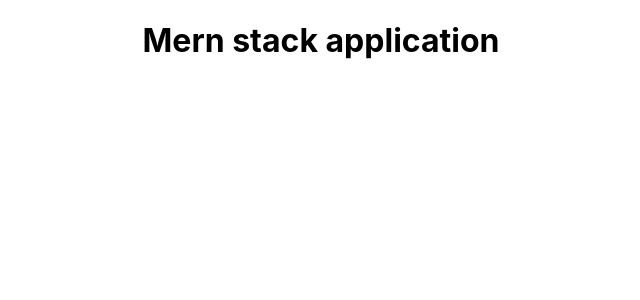
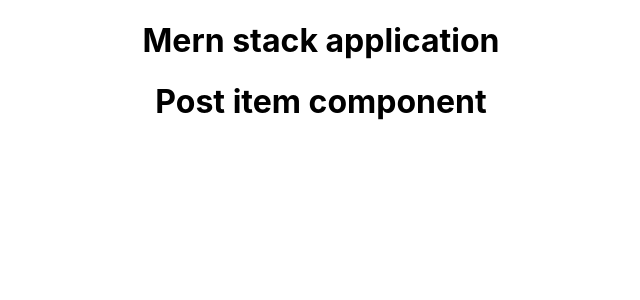
Before and after one commit to mahdihassani12/mern-stack, a React (Create React App) app in the folder client/: page / in a window 1280 px wide. Shown: the top 300 px of the page, without its empty margins (319-959 px from the left). Built offline with nearby package versions, Linux system fonts and the light colour scheme.

Commit message:
adding components for crud operation

```diff
--- a/client/src/App.js
+++ b/client/src/App.js
@@ -1,9 +1,11 @@
 import './App.css';
+import Index from './components/Index';
 
 function App() {
   return (
     <div className="App">
         <h1>Mern stack application</h1>
+        <Index />
     </div>
   );
 }
--- a/client/src/components/Index.js
+++ b/client/src/components/Index.js
@@ -0,0 +1,12 @@
+import React from 'react'
+import Post from './Post'
+
+function Index() {
+  return (
+    <div>
+      <Post />
+    </div>
+  )
+}
+
+export default Index
--- /dev/null
+++ b/client/src/components/Post.js
@@ -0,0 +1,11 @@
+import React from 'react'
+
+function Post() {
+  return (
+    <div>
+        <h1>Post item component</h1>
+    </div>
+  )
+}
+
+export default Post
```
Also changed, not shown: client/src/components/Create.js (+11 -0 lines), client/src/components/Edit.js (+11 -0 lines).
